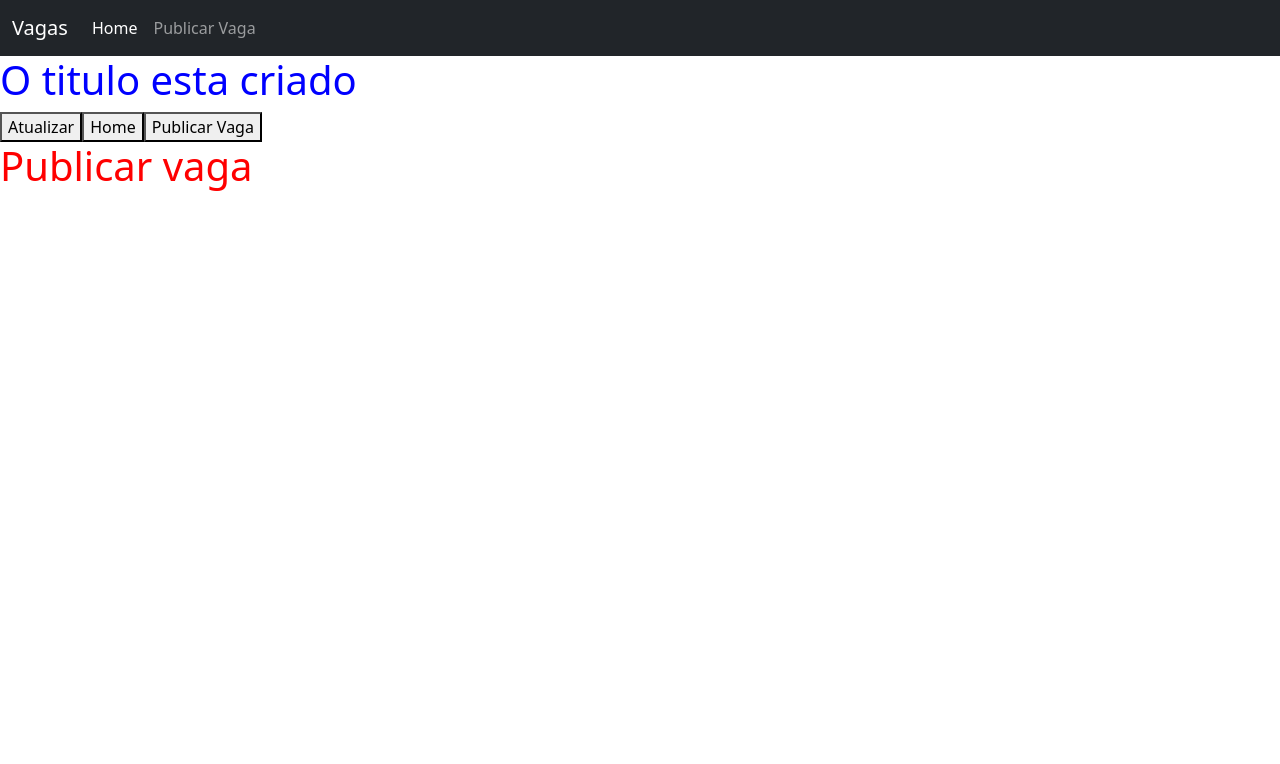
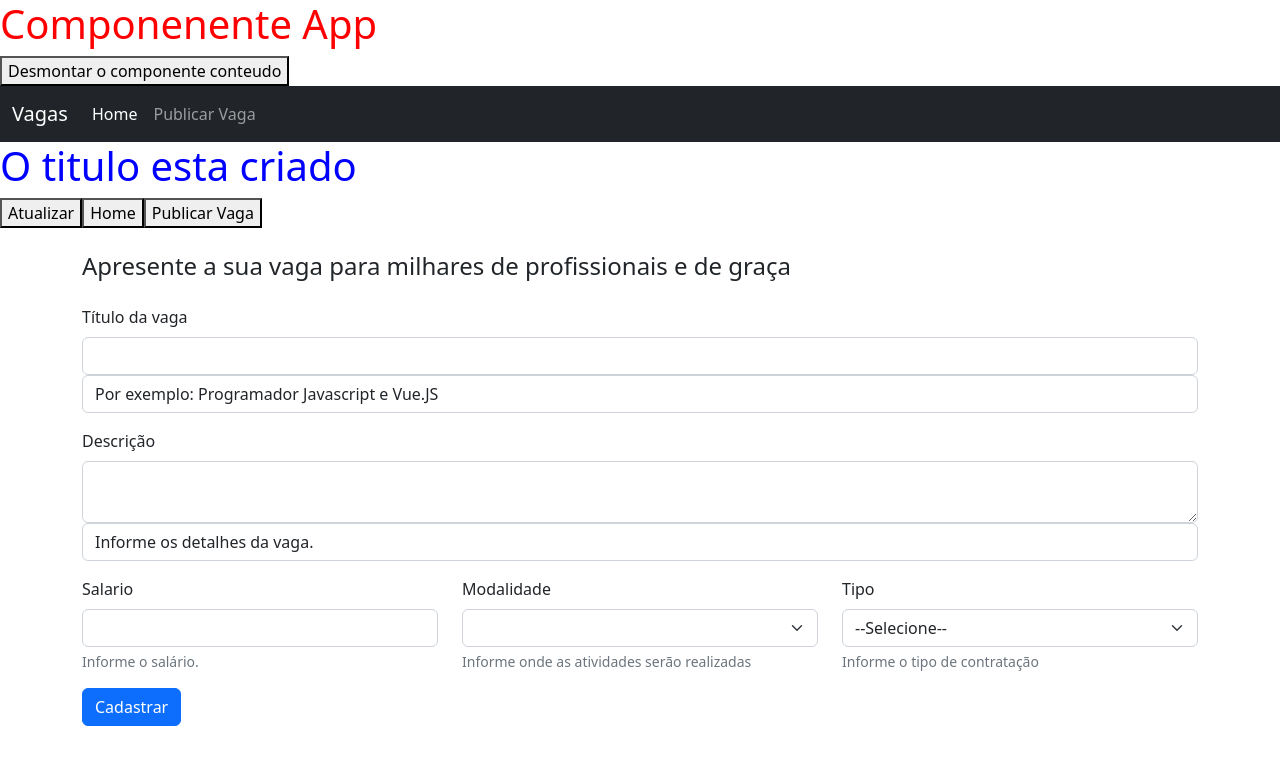
Before and after one commit to calditostech/projeto_vagas, a Vue app: page / in a window 1280 px wide. Both pictures are taken after a click on the button "Publicar Vaga". Shown: the top 764 px of the page. Built offline with nearby package versions, Linux system fonts and the light colour scheme.

Commit message:
localstorage e comunicacao filho para pai

```diff
--- a/src/App.vue
+++ b/src/App.vue
@@ -1,7 +1,9 @@
 <template>
     <div>
-      <TopoPadrao />
-      <Conteudo />
+      <h1>Componenente App</h1>
+      <button @click="desmontarComponente()">Desmontar o componente conteudo</button>
+      <TopoPadrao @nomeDoEventoQueSeraCapturadoNoComponentePai="acao()"/>
+      <Conteudo v-if="visibilidade"></conteudo>
     </div>
 </template>
 
@@ -11,9 +13,20 @@ import TopoPadrao from '@/components/layouts/TopoPadrao.vue';
 
 export default {
   name: 'App',
+  data: () => ({
+    visibilidade: true
+  }),
   components: {
     Conteudo,
     TopoPadrao
+  },
+  methods: {
+    desmontarComponente() {
+      this.visibilidade = false
+    },
+    acao() {
+      console.log('Chegamos até o componente PAI')
+    }
   }
 }
 </script>
--- a/src/components/comuns/Vaga.vue
+++ b/src/components/comuns/Vaga.vue
@@ -5,7 +5,7 @@
             <p>{{descricao}}</p>
             </div>
             <div class="card-footer">
-            <small class="text-muted">Salário: {{ salario }} | Modalidade: {{ modalidade }} | Tipo: {{ tipo }} | Publicação: {{ publicacao }}</small>
+            <small class="text-muted">Salário: {{ salario }} | Modalidade: {{ getModalidade }} | Tipo: {{ getTipo }} | Publicação: {{ getPublicacao }}</small>
             </div>
         </div>
 </template>
@@ -13,6 +13,26 @@
 <script>
 export default {
     name: 'Vaga',
-    props: ['titulo', 'descricao', 'salario', 'modalidade', 'tipo', 'publicacao']
+    props: ['titulo', 'descricao', 'salario', 'modalidade', 'tipo', 'publicacao'],
+    computed: {
+        getModalidade() {
+            switch(this.modalidade) {
+                case '1' : return 'Home Office'
+                case '2' : return 'Presencial'
+            }
+            return ''
+        },
+        getTipo() {
+            switch(this.tipo) {
+                case '1' : return 'CLT'
+                case '2' : return 'PJ'
+            }
+            return ''
+        },
+        getPublicacao() {
+            let dataPublicacao = new Date(this.publicacao)
+            return dataPublicacao.toLocaleString('pt-BR')
+        }
+    }
 }
 </script>
--- a/src/components/layouts/TopoPadrao.vue
+++ b/src/components/layouts/TopoPadrao.vue
@@ -8,10 +8,10 @@
         <div class="collapse navbar-collapse" id="navbarSupportedContent">
         <ul class="navbar-nav me-auto mb-2 mb-lg-0">
             <li class="nav-item">
-              <a class="nav-link active" aria-current="page" href="#">Home</a>
+              <a class="nav-link active" aria-current="page" href="#" @click="navegarPara()">Home</a>
             </li>
             <li class="nav-item">
-              <a class="nav-link" href="#">Publicar Vaga</a>
+              <a class="nav-link" href="#" @click="navegarPara()">Publicar Vaga</a>
             </li>
         </ul>
         </div>
@@ -21,7 +21,14 @@
 
 <script>
 export default {
-    name: 'Topo'
+    name: 'Topo',
+    methods: {
+      navegarPara() {
+        //console.log('chegamos até aqui')
+        this.$emit('nomeDoEventoQueSeraCapturadoNoComponentePai',
+        )
+      }
+    }
 }
 </script>
 
--- a/src/components/views/Home.vue
+++ b/src/components/views/Home.vue
@@ -49,48 +49,7 @@ export default {
     },
     data: () => ({
       usuariosOnline : 0,
-      vagas: [
-      {
-        titulo: 'Analista Programador PHP Pleno',
-        descricao: 'Profissional com conhecimentos em PHP, Laravel e MySQL. Necessário 3 anos de experiências. Atuará na manutenção de sistemas legados da empresa.',
-        salario: 6000,
-        modalidade: 'Home Office',
-        tipo: 'PJ',
-        publicacao: '2021-10-10'
-      },
-      {
-        titulo: 'Programador JavaScript Angular',
-        descricao: 'Profissional com conhecimentos avançados em JavaScript e Angular.',
-        salario: 5000,
-        modalidade: 'Presencial',
-        tipo: 'CLT',
-        publicacao: '2021-10-07'
-      },
-      {
-        titulo: 'Programador JavaScript Vue',
-        descricao: 'Profissional com conhecimentos avançados em JavaScript e Vue.',
-        salario: 5000,
-        modalidade: 'Home Office',
-        tipo: 'CLT',
-        publicacao: '2021-10-06'
-      },
-      {
-        titulo: 'Analista de Banco de Dados Sênior',
-        descricao: 'Domínio dos bancos de dados SQL Server, Oracle, Postgre e MySQL',
-        salario: 9000,
-        modalidade: 'Presencial',
-        tipo: 'PJ',
-        publicacao: '2021-10-06'
-      },
-      {
-        titulo: 'Programador Web Júnior',
-        descricao: 'Conhecimentos básicos em HTML, CSS, JavaScript, Bootstrap, PHP e MySQL',
-        salario: 3000,
-        modalidade: 'Presencial',
-        tipo: 'CLT',
-        publicacao: '2021-10-05'
-      }
-    ],
+      vagas: [],
     }),
     methods: {
       getUsuariosOnline() {
@@ -99,6 +58,9 @@ export default {
     },
     created() {
       setInterval(this.getUsuariosOnline, 1000)
+    },
+    mounted() {
+      this.vagas = JSON.parse(localStorage.getItem('vagas'))
     }
 }
 </script>
--- a/src/components/views/PublicarVaga.vue
+++ b/src/components/views/PublicarVaga.vue
@@ -1,12 +1,99 @@
 <template>
-    <div>
-        <h1>Publicar vaga</h1>
+    <div class="container py-4">
+        <div class="row">
+            <div class="col">
+                <h4>Apresente a sua vaga para milhares de profissionais e de graça</h4>
+            </div>
+        </div>
+
+        <div class="row mt-3">
+            <div class="col">
+                <label class="form-label">Título da vaga</label>
+                <input type="text" class="form-control" v-model="titulo">
+                <div class="form-control">Por exemplo: Programador Javascript e Vue.JS</div>
+            </div>
+        </div>
+
+        <div class="row mt-3">
+            <div class="col">
+                <label class="form-label">Descrição</label>
+                <textarea type="text" class="form-control" v-model="descricao"></textarea>
+                <div class="form-control">Informe os detalhes da vaga.</div>
+            </div>
+        </div>
+
+        <div class="row mt-3">
+            <div class="col">
+                <label class="form-label">Salario</label>
+                <input type="text" class="form-control" v-model="salario">
+                <div class="form-text">Informe o salário.</div>
+            </div>
+
+        <div class="col">
+            <label class="form-label">Modalidade</label>
+            <select class="form-select" v-model="modalidade">
+                <option value="1" disabled>--Selecione--</option>
+                <option value="1">Home Office</option>
+                <option value="2">Presencial</option>
+            </select>
+            <div class="form-text">Informe onde as atividades serão realizadas</div>
+            </div>
+
+
+        <div class="col">
+            <label class="form-label">Tipo</label>
+            <select class="form-select" v-model="tipo">
+                <option value="" disabled>--Selecione--</option>
+                <option value="1">CLT</option>
+                <option value="2">PJ</option>
+            </select>
+            <div class="form-text">Informe o tipo de contratação</div>
+            </div>
+        </div>
+
+        <div class="row mt-3">
+            <div class="col">
+                <button type="submit" class="btn btn-primary" @click="salvarVaga()">Cadastrar</button>
+            </div>
+        </div>
+
     </div>
 </template>
 
 <script>
 export default {
-    name: 'Publicar Vaga'
+    name: 'Publicar Vaga',
+    data: () => ({
+        titulo: '',
+        descricao: '',
+        salario: '',
+        modalidade: '',
+        tipo: ''
+    }),
+    methods: {
+       salvarVaga() {
+
+          let tempoDecorrido = Date.now()
+          let dataAtual = new Date(tempoDecorrido)
+          dataPublicacao = dataAtual.toISOString()
+
+          let vagas = JSON.parse(localStorage.getItem('vagas'))
+          console.log(vagas)
+
+          if(!vagas) vagas = []
+
+          vagas.push({
+            titulo: this.titulo,
+            descricao: this.descricao,
+            salario: this.salario,
+            modalidade: this.modalidade,
+            tipo: this.tipo,
+            publicacao: dataPublicacao
+          })
+
+          localStorage.setItem('vagas', JSON.stringify(vagas))
+       }
+    }
 }
 </script>
 
```
